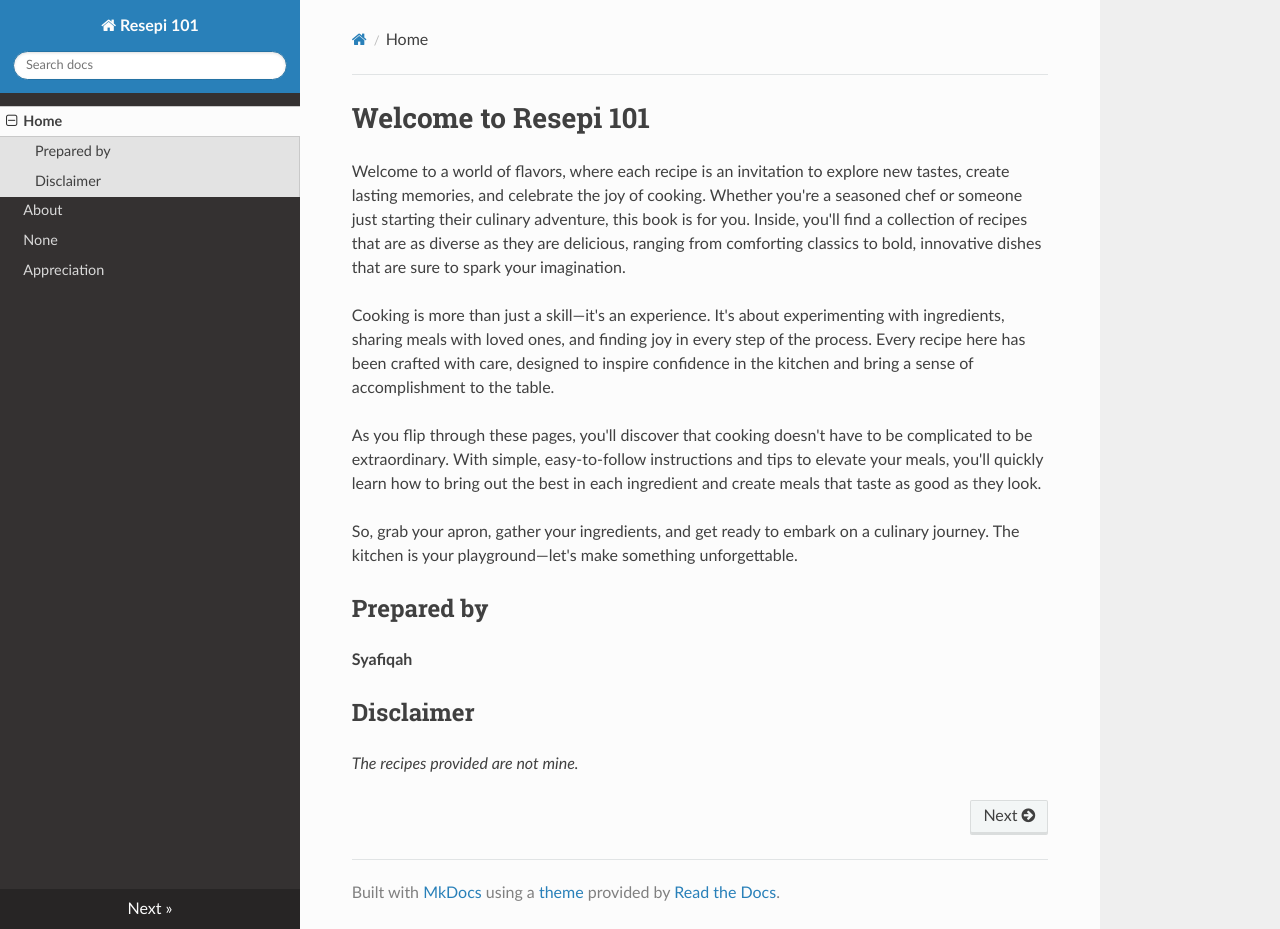
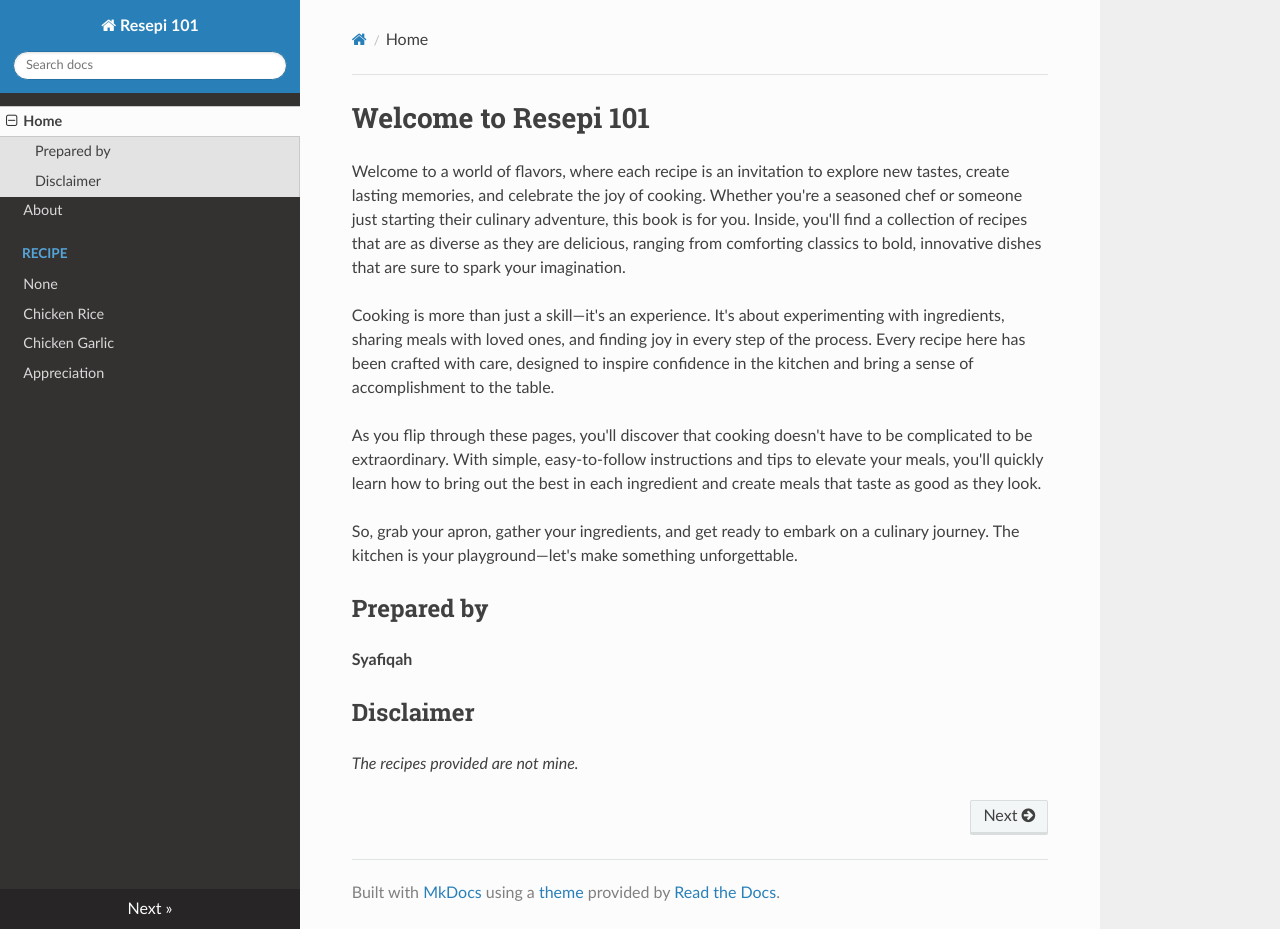
Before and after one commit to hazelgrace22/syroup, an MkDocs documentation site: the page built from docs/index.md, in a window 1280 px wide and 929 px high. Built offline with MkDocs 1.6.1, drawn with Linux system fonts in a browser that asks for light colours; nearby versions of some CDN libraries.

Commit message:
Update mkdocs.yml
updated navigation

```diff
--- a/mkdocs.yml
+++ b/mkdocs.yml
@@ -2,6 +2,12 @@ site_name: Resepi 101
 nav:
     - Home: index.md
     - About: about.md
-    - rec/*
+    - Recipe:
+        - rec/recipe.md
+        - Chicken Rice: rec/chickenrice.md
+        - Chicken Garlic: rec/chickengar.md
     - Appreciation: appr.md
 theme: readthedocs
+plugins:
+  - search
+  - section-index
```
